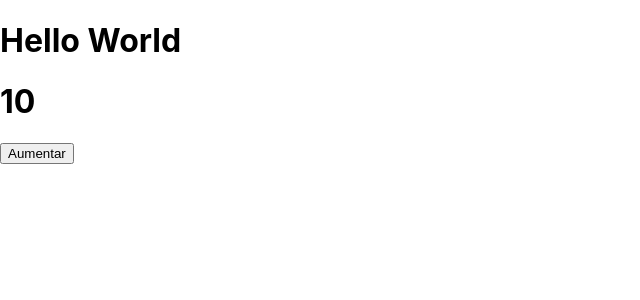
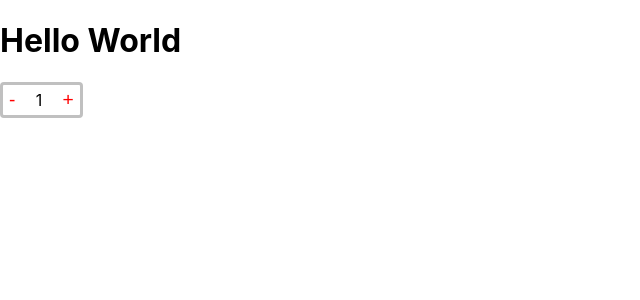
Before and after one commit to Tisiqueira/aula-hooks, a React (Create React App) app: page / in a window 1280 px wide. Shown: the top 300 px of the page, without its empty margins (0-640 px from the left). Built offline with nearby package versions, Linux system fonts and the light colour scheme.

Commit message:
Add files via upload
Update files

```diff
--- a/src/Components/App/App.js
+++ b/src/Components/App/App.js
@@ -1,12 +1,15 @@
 
 import './App.css';
 import Counter from '../Counter/Counter';
+import SmartCounter from '../SmartCounter/SmartCounter';
+import IfoodCounter from '../IfoodCounter/IfoodCounter';
+
 
 function App() {
   return (
      <>
         <h1>Hello World</h1>
-        <Counter/>
+        <IfoodCounter/>
     </>
   );
 }
--- /dev/null
+++ b/src/Components/IfoodCounter/IfoodCounter.css
@@ -0,0 +1,37 @@
+.countex-wrapper{
+    display: flex;
+    flex-direction: row;
+    border: 3px solid rgb(192, 192, 192);
+    border-radius: 4px;
+    align-items: center;
+    justify-content: space-between;
+    height: 30px;
+    width: 6%;
+}
+
+.counter-button-plus-active{
+    border: none;
+    background-color: transparent;
+    height: 100%;
+    font-size: larger;
+    color: red;
+    cursor: pointer;
+}
+
+.counter-button-minus-active{
+    border: none;
+    background-color: transparent;
+    height: 100%;
+    font-size: larger;
+    color: red;
+    cursor: pointer;
+}
+
+.counter-button-minus-desactive{
+    border: none;
+    background-color: transparent;
+    height: 100%;
+    font-size: larger;
+    color: rgb(105, 105, 105);
+    cursor: pointer;
+}
--- /dev/null
+++ b/src/Components/IfoodCounter/IfoodCounter.js
@@ -0,0 +1,40 @@
+import React, { useState, useEffect } from 'react'
+import '../IfoodCounter/IfoodCounter.css';
+
+export default function IfoodCounter() {
+
+const [value, setValue] = useState(1);
+const [buttonStyle, setButtonStyle] = useState("counter-button-minus-active");
+
+useEffect(() =>{
+    alert('componente montado');
+}, [value]);
+
+function down(){
+    if (value <= 1) setButtonStyle("counter-button-minus-desactive");
+    if(value > 0) setValue(value-1);
+}
+
+function up(){
+    setValue(value+1);
+    setButtonStyle("counter-button-minus-active")
+}
+
+    return (
+        <div className="countex-wrapper">
+            <button
+                className= {buttonStyle}
+                onClick= {down}
+            >
+                -
+            </button>
+            <p>{value}</p>
+            <button
+                className= "counter-button-plus-active"
+                onClick= {up}
+            >
+                +
+            </button>
+        </div>
+    )
+}
--- /dev/null
+++ b/src/Components/SmartCounter/SmartCounter.jsx
@@ -0,0 +1,14 @@
+import { useState } from "react";
+
+function SmartCounter(){
+    const [quantity, upQuantity] = useState(1);
+
+    return (
+        <>
+        <h1>{quantity}</h1>
+        <button onClick={() => upQuantity(quantity + 1)}>Aumentar</button>
+        </>
+    )
+}
+
+export default SmartCounter;
```
